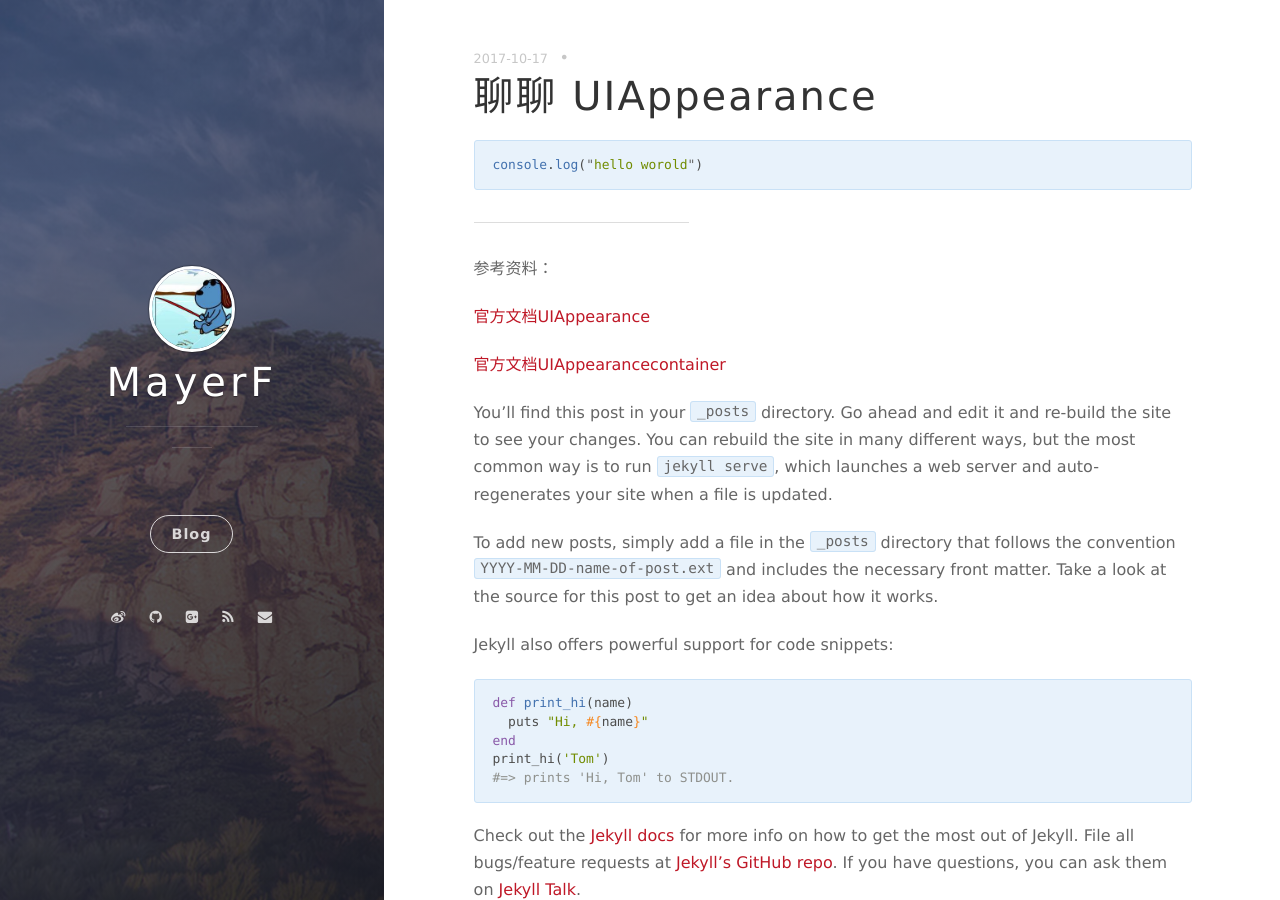
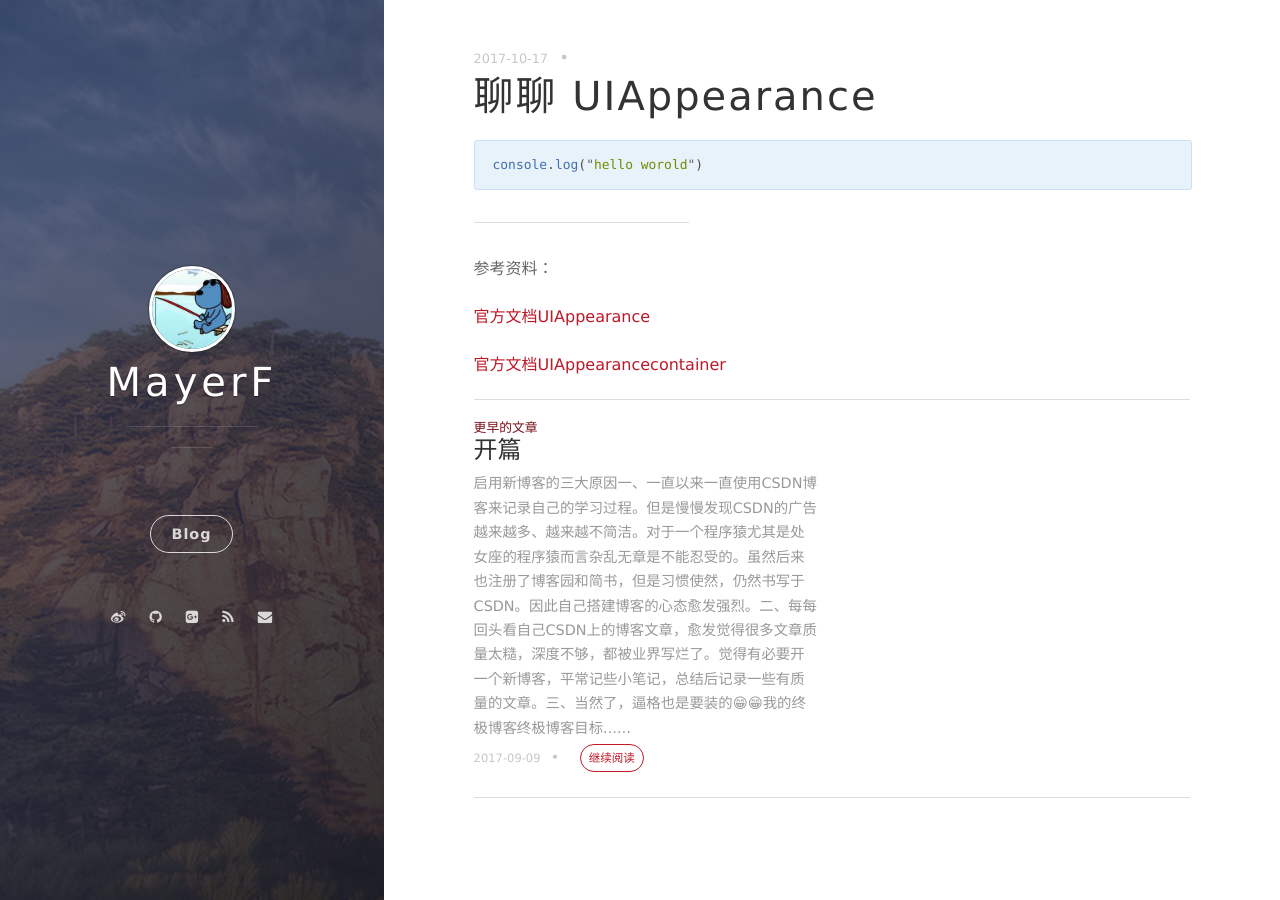
Before and after one commit to MayerFan/mayerfan.github.io, a Jekyll site: the page built from _posts/2017-10-17-sample-post.markdown, in a window 1280 px wide and 900 px high. Built offline with Jekyll 4.4.1, drawn with Linux system fonts in a browser that asks for light colours; nearby versions of some CDN libraries; comment, search, counter and statistics services are not loaded.

Commit message:
删除无用信息

````diff
--- a/_posts/2017-10-17-sample-post.markdown
+++ b/_posts/2017-10-17-sample-post.markdown
@@ -2,6 +2,7 @@
 layout: post
 title: 聊聊 UIAppearance
 date: 2017-10-17
+<!--tags: UIAppearance,UIAppearanceContainer-->
 ---
 
 ```javascript
@@ -24,25 +25,3 @@
 [官方文档UIAppearance](https://developer.apple.com/documentation/uikit/uiappearance)
 
 [官方文档UIAppearancecontainer](https://developer.apple.com/documentation/uikit/uiappearancecontainer)
-
-
-
-You’ll find this post in your `_posts` directory. Go ahead and edit it and re-build the site to see your changes. You can rebuild the site in many different ways, but the most common way is to run `jekyll serve`, which launches a web server and auto-regenerates your site when a file is updated.
-
-To add new posts, simply add a file in the `_posts` directory that follows the convention `YYYY-MM-DD-name-of-post.ext` and includes the necessary front matter. Take a look at the source for this post to get an idea about how it works.
-
-Jekyll also offers powerful support for code snippets:
-
-{% highlight ruby %}
-def print_hi(name)
-  puts "Hi, #{name}"
-end
-print_hi('Tom')
-#=> prints 'Hi, Tom' to STDOUT.
-{% endhighlight %}
-
-Check out the [Jekyll docs][jekyll-docs] for more info on how to get the most out of Jekyll. File all bugs/feature requests at [Jekyll’s GitHub repo][jekyll-gh]. If you have questions, you can ask them on [Jekyll Talk][jekyll-talk].
-
-[jekyll-docs]: http://jekyllrb.com/docs/home
-[jekyll-gh]:   https://github.com/jekyll/jekyll
-[jekyll-talk]: https://talk.jekyllrb.com/
````
Also changed, not shown: _posts/2016-02-16.markdown (renamed from _posts/2016-02-16-hello-world-vno.markdown).
